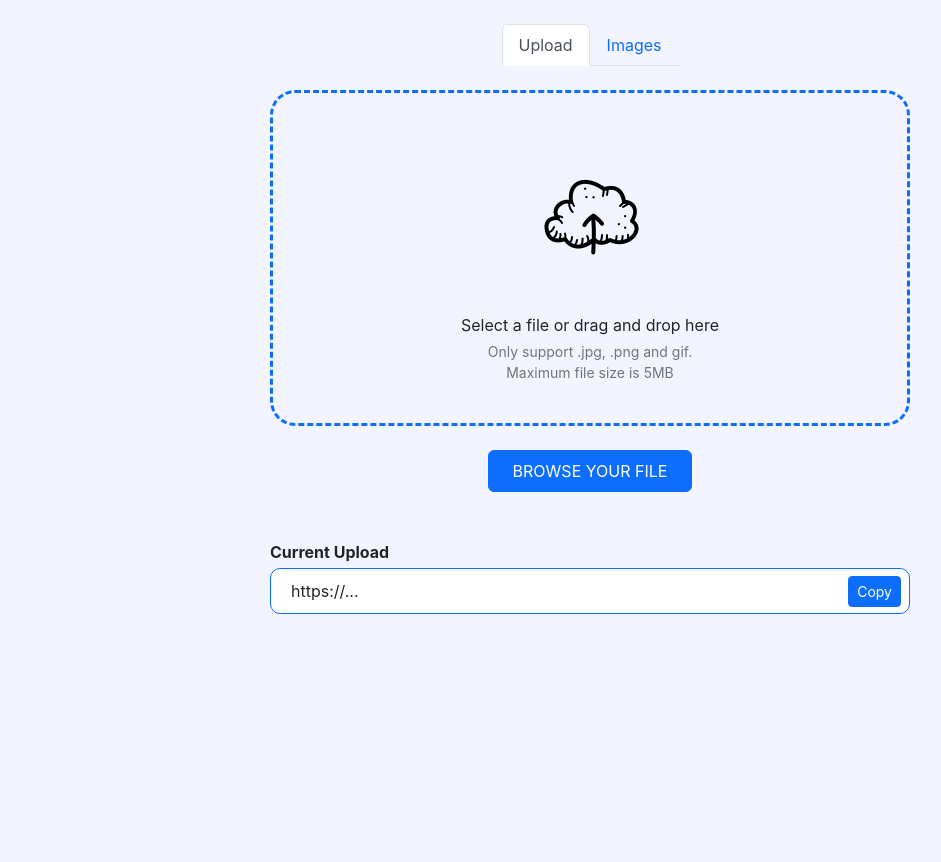
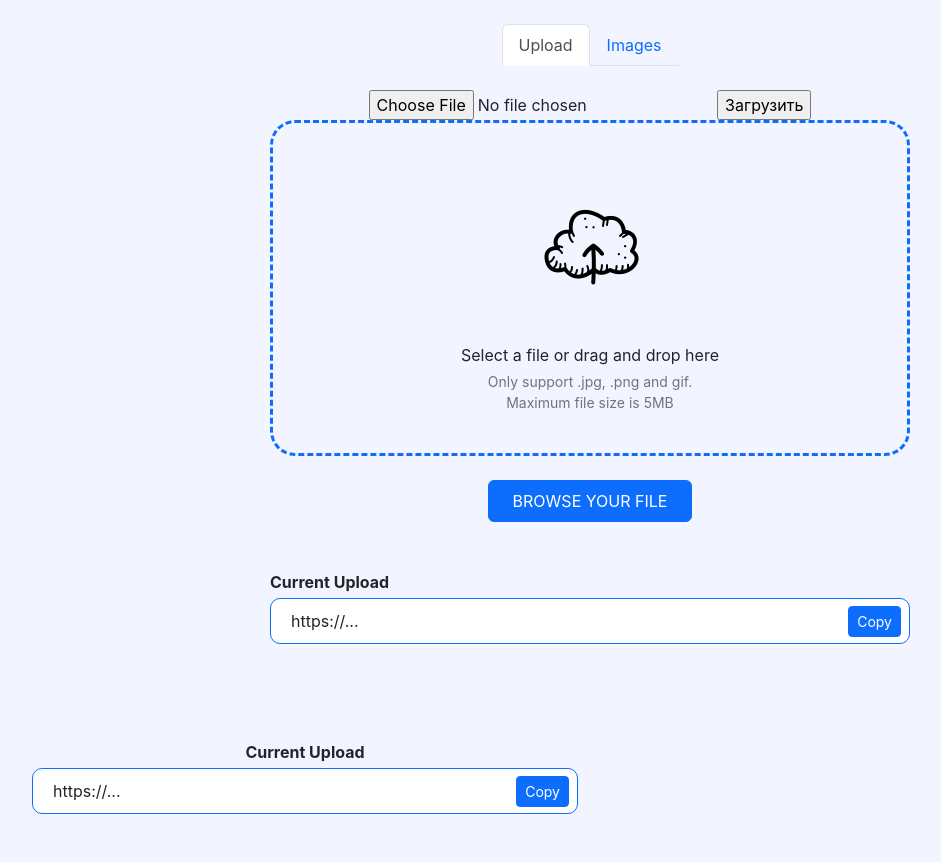
Before and after one commit to feshchenkod/images-hosting, a FastAPI app: page / in a window 1280 px wide. Shown: the part 306-1168 px from the top of the page, without its empty margins (50-991 px from the left). Before the commit the page ends 920 px from the top, so only its background shows below. Run offline with FastAPI, Linux system fonts and the light colour scheme; some libraries are stand-ins or nearby versions.

Commit message:
add file upload

```diff
--- a/app/main.py
+++ b/app/main.py
@@ -1,8 +1,10 @@
-from fastapi import FastAPI, Request
-from fastapi.responses import HTMLResponse
+from fastapi import FastAPI, Request, UploadFile, File, HTTPException
+from fastapi.responses import HTMLResponse, PlainTextResponse
 from fastapi.staticfiles import StaticFiles
 from fastapi.templating import Jinja2Templates
 import uvicorn
+from pathlib import Path
+from utils.file_utils import is_allowed_file, get_unique_name, MAX_FILE_SIZE
 
 app = FastAPI()
 app.mount("/statics", StaticFiles(directory="app/statics"), name="statics")
@@ -18,10 +20,23 @@ async def root(request: Request):
     context = {"request": request}
     return templates.TemplateResponse("images.html", context=context)
 
-@app.post("/upload", response_class=HTMLResponse)
-async def root(request: Request):
-    context = {"request": request}
-    return templates.TemplateResponse("upload.html", context=context)
+@app.post("/upload")
+async def upload(file: UploadFile = File(...)):
+    content = await file.read(MAX_FILE_SIZE + 1)
+
+    if not is_allowed_file(Path(file.filename)):
+        raise HTTPException(status_code=406, detail="Not Acceptable")
+    if len(content) > MAX_FILE_SIZE:
+        raise HTTPException(status_code=413, detail="Content Too Large")
+
+    new_filename = get_unique_name(Path(file.filename))
+
+    images_dir = Path("images")
+    images_dir.mkdir(exist_ok=True)
+    path = images_dir/new_filename
+    path.write_bytes(content)
+
+    return {"detail": "OK"}
 
 if __name__ == '__main__':
     uvicorn.run("main:app", host="0.0.0.0", port=8000, reload=True)
--- a/app/templates/index.html
+++ b/app/templates/index.html
@@ -16,7 +16,7 @@
     <header>
         <div class="container text-center mt-5 py-4">
             <div class="row">
-                <div class="col">
+                <div class="col-12">
                     <img src="statics/logo.png" alt="logo.png" class="mb-3">
                     <h1 class="mb-2">Upload Photos</h1>
                     <p class="text-muted">Upload selfies, memes, or any fun pictures here.</p>
@@ -35,13 +35,18 @@
             </li>
         </ul>
 
+        <form action="/upload" enctype="multipart/form-data" method="post">
+            <input type="file" name="file" accept=".jpg, .jpeg, .png, .gif" required>
+            <input type="submit" value="Загрузить">
+        </form>
+
         <div class="upload-form d-flex flex-column align-items-center text-center p-4 mb-4 w-50">
             <img src="statics/upload.png" alt="upload.png" class="img-fluid my-5">
             <p class="mb-1">Select a file or drag and drop here</p>
             <p class="text-muted small">Only support .jpg, .png and gif.<br>Maximum file size is 5MB</p>
         </div>
         <div>
-            <button type="button" class="btn btn-primary px-4 py-2 mb-5">BROWSE YOUR FILE</button>
+            <button type="button" class="btn btn-primary px-4 py-2 mb-5 text-uppercase">browse your file</button>
         </div>
         <div class="d-flex flex-column align-items-start text-start mb-4 w-50">
             <p class="mb-1 fw-bold ">Current Upload</p>
@@ -53,6 +58,21 @@
             </div>
             <div class="alert-container w-100"></div>
         </div>
+
+        <div class="container text-center mt-5 py-4">
+            <div class="row">
+                <div class="col-md-6 text-center align-items-center">
+                    <p class="mb-1 fw-bold ">Current Upload</p>
+                    <div class="url-form d-flex align-items-center py-1 px-2">
+                        <input id="uploadLink" class="form-control border-0 text-mute bg-white me-2" value="https://..."
+                            disabled readonly></input>
+                        <button type="button" class="btn-copy btn btn-sm btn-primary align-items-right"
+                            onclick="copyToClipboard()">Copy</button>
+                    </div>
+                    <div class="alert-container w-100"></div>
+                </div>
+            </div>
+        </div>
     </main>
     <script src="https://cdn.jsdelivr.net/npm/bootstrap@5.2.3/dist/js/bootstrap.min.js"
         integrity="sha384-cuYeSxntonz0PPNlHhBs68uyIAVpIIOZZ5JqeqvYYIcEL727kskC66kF92t6Xl2V"
--- /dev/null
+++ b/app/utils/file_utils.py
@@ -0,0 +1,22 @@
+from pathlib import Path
+import uuid
+import io, hashlib
+
+ALLOWED_EXTENSIONS = ('.png', '.jpg', '.jpeg', '.gif')
+MAX_FILE_SIZE = 5 * 1024 * 1024
+
+def is_allowed_file(filename: Path) -> bool:
+    return filename.suffix.lower() in ALLOWED_EXTENSIONS
+
+def get_unique_name(filename: Path):
+    return f'{uuid.uuid4()}{filename.suffix.lower()}'
+
+
+def calculate_sha256(file):
+    return None
+
+
+if __name__ == "__main__":
+    print(is_allowed_file(Path('test.jpg')))
+    print(is_allowed_file(Path('test.gg')))
+    print(get_unique_name(Path('test.png')))
```
Also changed, not shown: app/utils/__init__.py (added).
